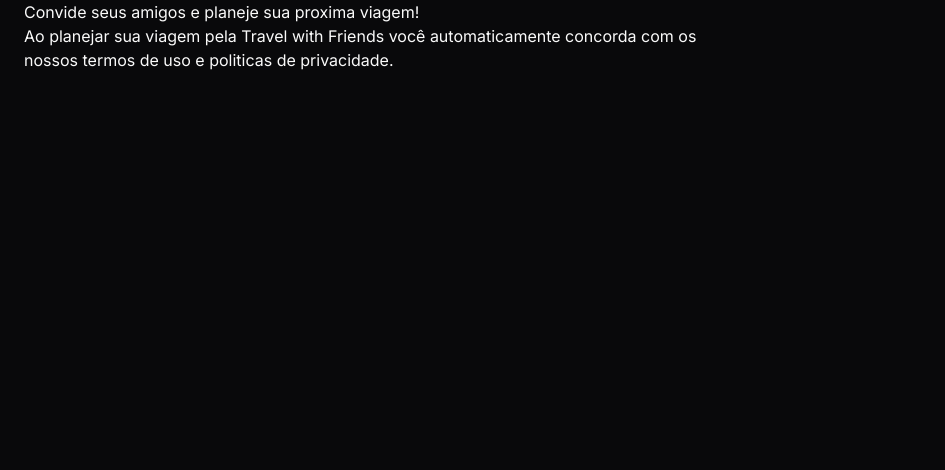
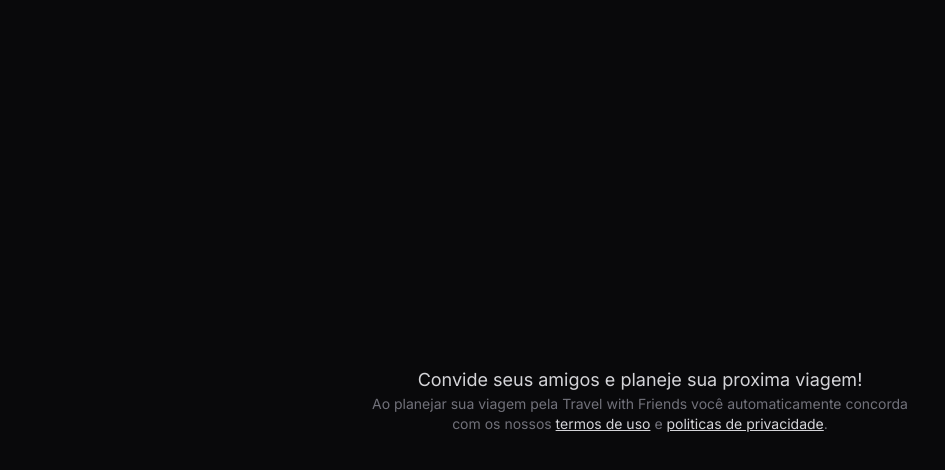
Before and after one commit to thbueno/travel-friends-front, a React (Vite) app: page / in a window 1280 px wide. Shown: the top 470 px of the page, without its empty margins (0-945 px from the left). Built offline with nearby package versions, Linux system fonts and the light colour scheme.

Commit message:
html a initial style on app

```diff
--- a/index.html
+++ b/index.html
@@ -9,7 +9,7 @@
     <link rel="preconnect" href="https://fonts.gstatic.com" crossorigin>
     <link href="https://fonts.googleapis.com/css2?family=Inter:ital,opsz,wght@0,14..32,100..900;1,14..32,100..900&display=swap" rel="stylesheet">
 
-    <title>Travel With Friends</title>
+    <title>Travel With your Friends</title>
   </head>
   <body class="bg-zinc-950 text-zinc-50 antialiased">
     <div id="root"></div>
--- a/src/App.tsx
+++ b/src/App.tsx
@@ -1,12 +1,12 @@
 export function App() {
   return (
-    <div className="h-screen">
-    <div className="max-w-3xl px-6">
-      <p>Convide seus amigos e planeje sua proxima viagem!</p>
+    <div className="h-screen flex items-center justify-center">
+    <div className="max-w-3xl px-6 text-center">
+      <p className="text-zinc-300 text-lg">Convide seus amigos e planeje sua proxima viagem!</p>
       <div>
 
       </div>
-      <p>Ao planejar sua viagem pela Travel with Friends você automaticamente concorda com os nossos <a href="#">termos de uso</a> e <a href="#">politicas de privacidade</a>.</p>
+      <p className="text-zinc-500 text-sm">Ao planejar sua viagem pela Travel with Friends você automaticamente concorda < br />  com os nossos <a className="text-zinc-300 underline" href="#">termos de uso</a> e <a className="text-zinc-300 underline" href="#">politicas de privacidade</a>.</p>
     </div>
     </div>
   )
```
